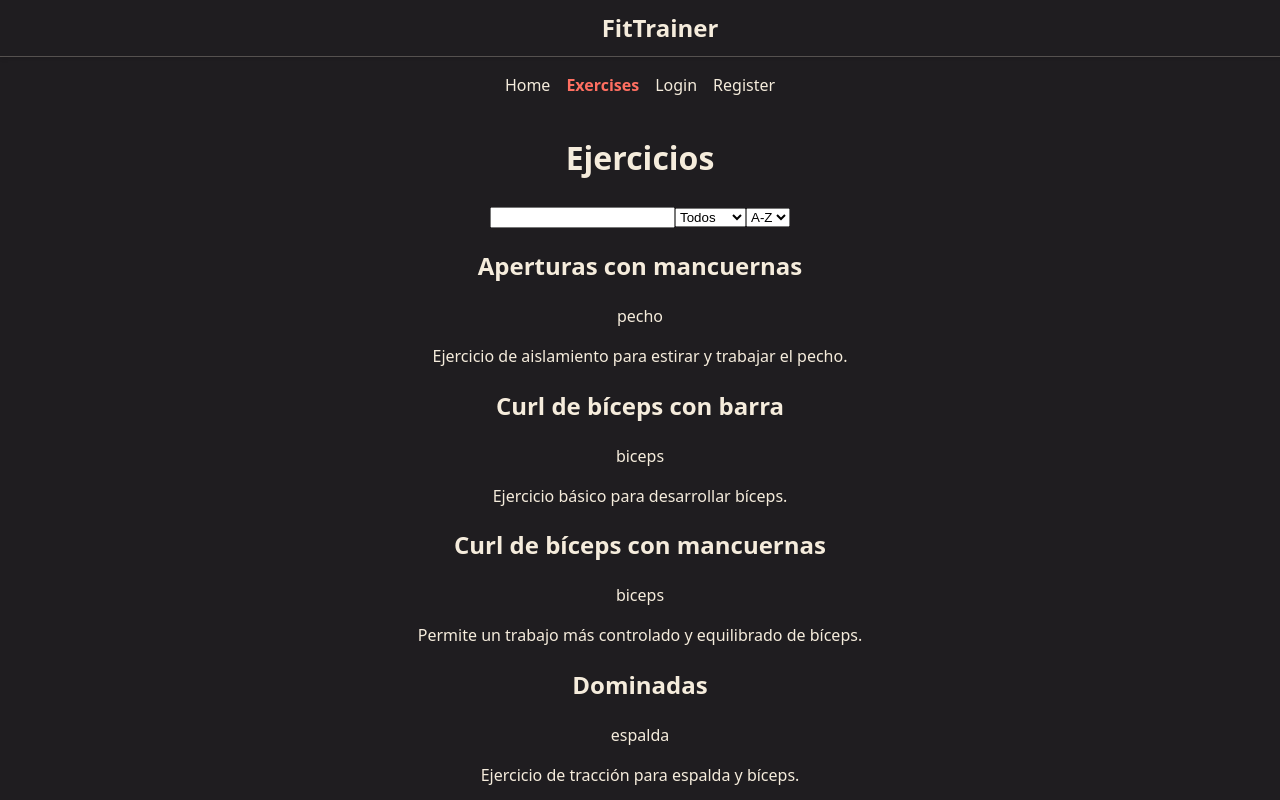
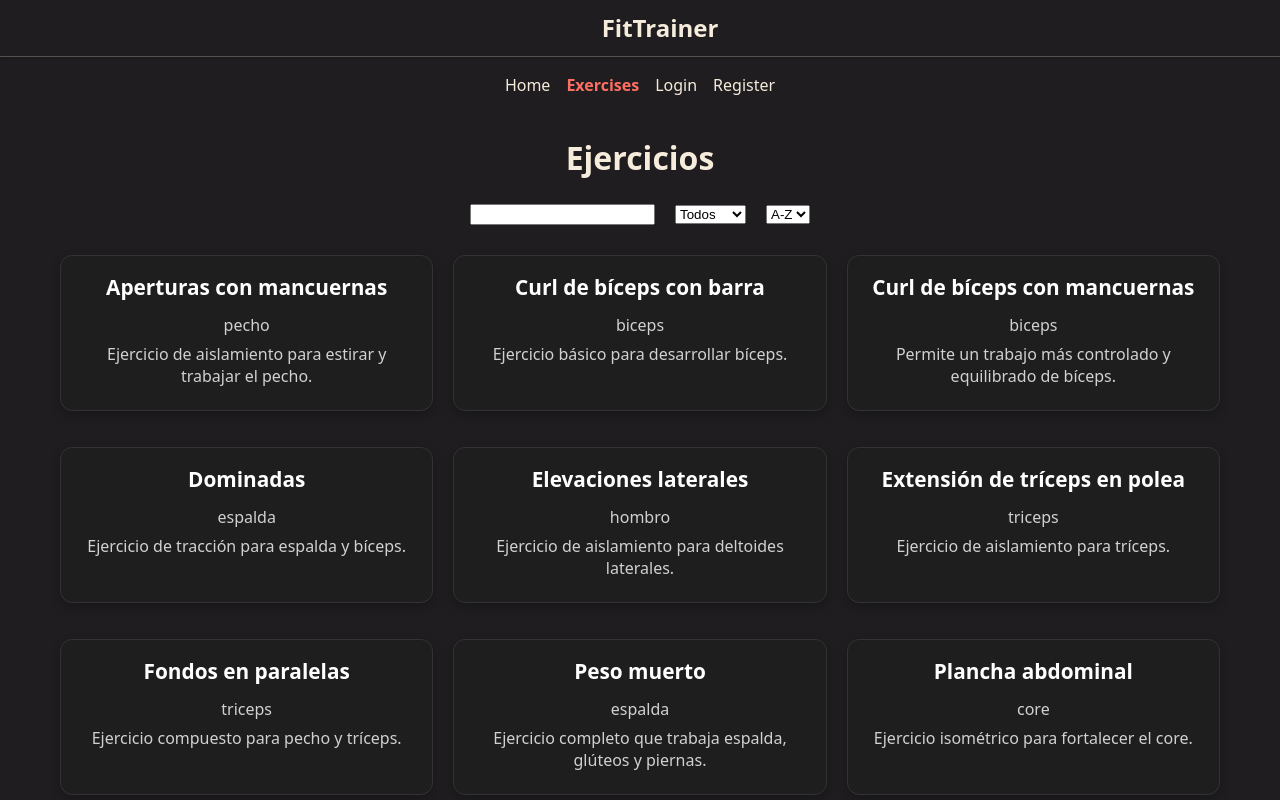
Before and after one commit to Nallepuz/FitTrainer, a React (Vite) app: page /exercises in a window 1280 px wide. Shown: the top 800 px of the page. Built offline with nearby package versions, Linux system fonts and the light colour scheme; data requests are answered from the project's data file.

Commit message:
Se crean las tarjetas para los ejercicios y entrenamientos y se deja todo rpeparado en las vistas

```diff
--- /dev/null
+++ b/src/components/ExerciseCard.tsx
@@ -0,0 +1,49 @@
+import type { Exercise } from "../types/exercise";
+
+type Props = {
+    exercise: Exercise;
+};
+
+export default function ExerciseCard({ exercise }: Props) {
+    return (
+        <div
+            style={{
+                backgroundColor: "#1e1e1e",
+                border: "1px solid #333",
+                borderRadius: "12px",
+                padding: "16px",
+                marginBottom: "16px",
+                boxShadow: "0 4px 10px rgba(0, 0, 0, 0.25)",
+            }}
+        >
+            <h2
+                style={{
+                    margin: "0 0 10px 0",
+                    fontSize: "1.3rem",
+                    color: "#ffffff",
+                }}
+            >
+                {exercise.name}
+            </h2>
+
+            <p
+                style={{
+                    margin: "6px 0",
+                    color: "#d1d1d1",
+                }}
+            >
+                {exercise.muscleGroup}
+            </p>
+
+            <p
+                style={{
+                    margin: "6px 0",
+                    color: "#d1d1d1",
+                    lineHeight: "1.4",
+                }}
+            >
+                {exercise.description}
+            </p>
+        </div>
+    );
+}
--- a/src/components/Footer.tsx
+++ b/src/components/Footer.tsx
@@ -20,7 +20,7 @@ export default function Footer() {
       </p>
 
       <p style={{ margin: 0, fontSize: "12px", color: "#9e9588" }}>
-        © 2025 — Todos los derechos reservados
+        © 2026 — Todos los derechos reservados
       </p>
     </footer>
   );
--- /dev/null
+++ b/src/components/WorkoutCard.tsx
@@ -0,0 +1,45 @@
+import type { Workout } from "../types/workout";
+
+type Props = {
+    workout: Workout;
+};
+
+export default function WorkoutCard({ workout }: Props) {
+    return (
+        <div style={{
+            backgroundColor: "#1e1e1e",
+            border: "1px solid #333",
+            borderRadius: "12px",
+            padding: "16px",
+            marginBottom: "16px",
+            boxShadow: "0 4px 10px rgba(0, 0, 0, 0.25)"}}>
+            <h2 style={{
+                margin: "0 0 10px 0",
+                fontSize: "1.3rem",
+                color: "#ffffff"}}>
+                {workout.title}
+            </h2>
+
+            <p style={{
+                margin: "6px 0",
+                color: "#d1d1d1"}}>
+                {workout.description}
+            </p>
+
+            <p style={{
+                margin: "6px 0",
+                color: "#d1d1d1",
+                lineHeight: "1.4"}}>
+                {workout.duration}
+            </p>
+
+            <p
+                style={{
+                    margin: "6px 0",
+                    color: "#d1d1d1",
+                    lineHeight: "1.4"}}>
+                {workout.level}
+            </p>
+        </div>
+    );
+}
--- /dev/null
+++ b/src/pages/ExercisesPage.css
@@ -0,0 +1,19 @@
+.exercise-grid {
+  display: grid;
+  grid-template-columns: repeat(auto-fit, minmax(280px, 1fr));
+  gap: 20px;
+  width: 100%;
+  max-width: 1200px;
+  margin: 30px auto 0;
+  padding: 0 20px;
+  box-sizing: border-box;
+}
+
+.filters {
+  display: flex;
+  justify-content: center;
+  align-items: center;
+  gap: 20px;
+  margin-bottom: 30px;
+  flex-wrap: wrap;
+}
--- a/src/pages/ExercisesPage.tsx
+++ b/src/pages/ExercisesPage.tsx
@@ -2,6 +2,8 @@ import { useEffect, useState } from "react";
 import SearchBar from "../components/SearchBar"
 import Filter from "../components/Filter";
 import type { Exercise } from "../types/exercise";
+import ExerciseCard from "../components/ExerciseCard";
+import "../pages/ExercisesPage.css"
 
 export default function ExercisesPage() {
   const [search, setSearch] = useState("");
@@ -73,16 +75,16 @@ export default function ExercisesPage() {
   return (
     <>
       <h1>Ejercicios</h1>
-      <SearchBar search={search} setSearch={setSearch} />
-      <Filter value={muscleGroup} setValue={setMuscleGroup} options={options} />
-      <Filter value={order} setValue={setOrder} options={orderOptions} />
-      {sortedExercises.map((exercise) => (
-        <div key={exercise.id}>
-          <h2>{exercise.name}</h2>
-          <p>{exercise.muscleGroup}</p>
-          <p>{exercise.description}</p>
-        </div>
-      ))}
+      <div className="filters">
+        <SearchBar search={search} setSearch={setSearch} />
+        <Filter value={muscleGroup} setValue={setMuscleGroup} options={options} />
+        <Filter value={order} setValue={setOrder} options={orderOptions} />
+      </div>
+      <div className="exercise-grid">
+        {sortedExercises.map((exercise) => (
+          <ExerciseCard key={exercise.id} exercise={exercise} />
+        ))}
+      </div>
     </>
   );
 }
--- /dev/null
+++ b/src/pages/Workout.css
@@ -0,0 +1,18 @@
+.workout-grid {
+  display: grid;
+  grid-template-columns: repeat(auto-fit, minmax(280px, 1fr));
+  gap: 20px;
+  width: 100%;
+  max-width: 1200px;
+  margin: 30px auto 0;
+  padding: 0 20px;
+  box-sizing: border-box;
+}
+.filters {
+  display: flex;
+  justify-content: center;
+  align-items: center;
+  gap: 20px;
+  margin-bottom: 30px;
+  flex-wrap: wrap;
+}
--- a/src/pages/Workout.tsx
+++ b/src/pages/Workout.tsx
@@ -1,15 +1,33 @@
 import { useEffect, useState } from "react";
 import SearchBar from "../components/SearchBar";
 import type { Workout as WorkoutType } from "../types/workout";
+import Filter from "../components/Filter";
+import "../pages/Workout.css"
+import WorkoutCard from "../components/WorkoutCard";
 
 export default function Workout() {
     const [search, setSearch] = useState("");
     const [loading, setLoading] = useState(true);
     const [error, setError] = useState("");
     const [workouts, setWorkouts] = useState<WorkoutType[]>([]);
+    const [level, setLevel] = useState("all");
 
     const filterWorkouts = workouts.filter((workout) =>                                 // recorre todo el array y busca por title
         workout.title.toLocaleLowerCase().includes(search.toLocaleLowerCase()));        // solo los que incluyan el valor de search
+
+    const filterByLevel = filterWorkouts.filter((workout) => {
+        if (level === "all") {
+            return true
+        }
+        return workout.level.toLocaleLowerCase() === level.toLocaleLowerCase();
+    })
+
+    const options = [
+        { value: "all", label: "Todos" },
+        { value: "Principiante", label: "Principiante" },
+        { value: "Intermedio", label: "Intermedio" },
+        { value: "Experto", label: "Experto" },
+    ]
 
     useEffect(() => {
         fetch("http://localhost:8000/workouts").
@@ -37,15 +55,15 @@ export default function Workout() {
     return (
         <>
             <h1>Workout</h1>
-            <SearchBar search={search} setSearch={setSearch} />
-            {filterWorkouts.map((workout) => (
-                <div key={workout.id}>
-                    <h2>{workout.title}</h2>
-                    <p>{workout.description}</p>
-                    <p>{workout.duration}</p>
-                    <p>{workout.level}</p>
-                </div>
-            ))}
+            <div className="filters">
+                <SearchBar search={search} setSearch={setSearch} />
+                <Filter value={level} setValue={setLevel} options={options} />
+            </div>
+            <div className="workout-grid">
+                {filterByLevel.map((workout) => (
+                    <WorkoutCard key={workout.id} workout={workout} />
+                ))}
+            </div>
         </>
     );
 }
```
